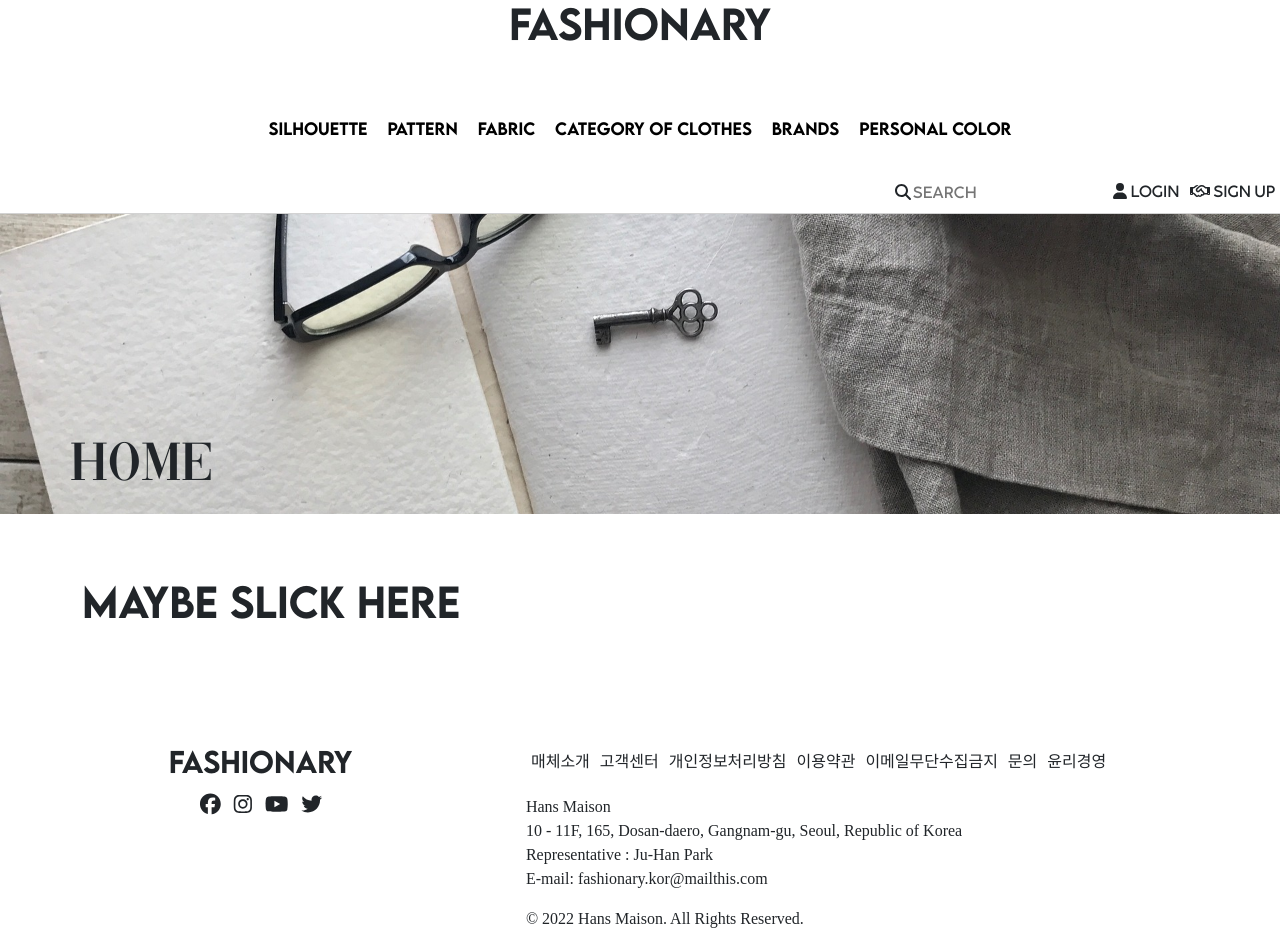
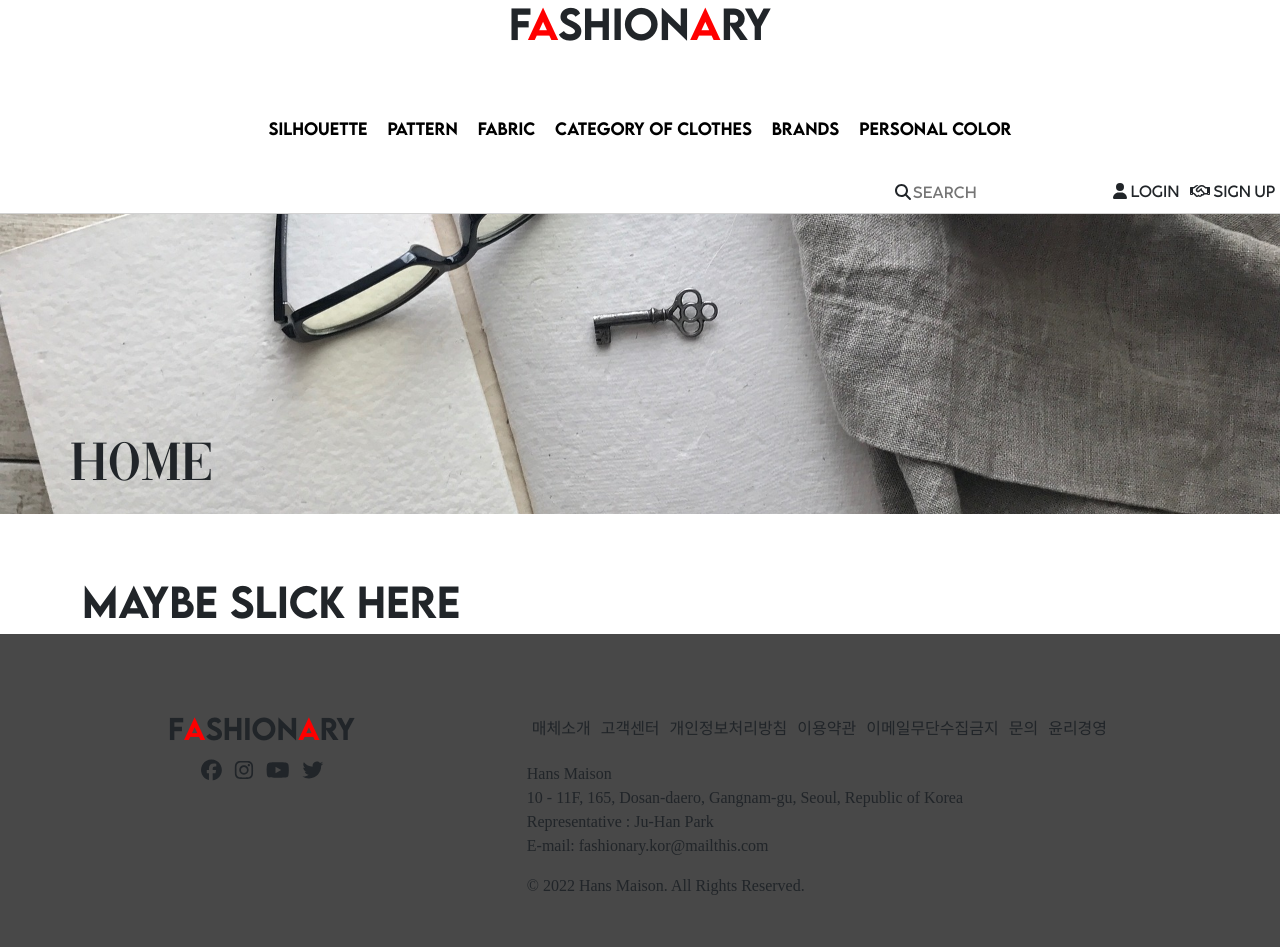
Before and after one commit to definitiomea/fashionary, a React (Create React App) app: page / in a window 1280 px wide. Built offline with nearby package versions, Linux system fonts and the light colour scheme; a web font is replaced by a local one.

Commit message:
로고 작업이 어렵다, 일단 이미지부터 넣기

```diff
--- a/src/App.css
+++ b/src/App.css
@@ -30,12 +30,31 @@
     src: url(./Sources/Font/Vogue.ttf);
 }
 
+/* .home-area {
+    position: relative;
+} */
+.paint-red {
+    color: red;
+}
 .home-logo {
     display: flex;
     justify-content: center;
     font-family: myLemonMilk;
     cursor: pointer;
+    position: relative;
 }
+/* .home-title {
+    z-index: 10;
+    position: relative;
+}
+.home-book {
+    position: absolute;
+    left: 50%;
+}
+.home-hanger {
+    position: absolute;
+    left: 50%;
+} */
 .from-side-menu {
     height: 100%;
     width: 100%;
@@ -258,8 +277,12 @@
     padding-inline-start: 0px;
 }
 
+.footer-container {
+    background-color: rgba(0, 0, 0, 0.716);
+}
 .footer {
-    margin-top: 10%;
+    margin-top: 7%;
+    margin-bottom: 3%;
     display: flex;
     justify-content: space-around;
     flex-wrap: wrap;
--- a/src/Components/Footer.jsx
+++ b/src/Components/Footer.jsx
@@ -5,12 +5,13 @@ import { faFacebook, faInstagram, faYoutube, faTwitter } from '@fortawesome/free
 const Footer = ({authenticate, setAuthenticate}) => {
     return (
         <footer>
+            <div className="footer-container">
                 <Container>
                     <Row>
                         <Col>
                             <div className="footer">
                                 <div>
-                                <h3 className="footer-title">FASHIONARY</h3>
+                                    <h3 className="footer-title">F<span className="paint-red">A</span>SHION<span className="paint-red">A</span>RY</h3>
                                     <ul className="footer-icon">
                                         <li><FontAwesomeIcon icon={faFacebook}></FontAwesomeIcon></li>
                                         <li><FontAwesomeIcon icon={faInstagram}></FontAwesomeIcon></li>
@@ -40,6 +41,7 @@ const Footer = ({authenticate, setAuthenticate}) => {
                         </Col>
                     </Row>
                 </Container>
+            </div>
         </footer>
     );
 }
--- a/src/Modules/HeaderMade.js
+++ b/src/Modules/HeaderMade.js
@@ -1,4 +1,7 @@
 import { useNavigate } from "react-router-dom";
+
+import { FontAwesomeIcon } from "@fortawesome/react-fontawesome";
+import { faBookOpen } from "@fortawesome/free-solid-svg-icons";
 
 const HeaderMade = () => {
     const navigate = useNavigate();
@@ -10,9 +13,14 @@ const HeaderMade = () => {
     return (
         <>
             <header>
-                <div className='home-logo' onClick={goHome}>
-                    <h1>FASHIONARY</h1>
-                </div>
+                {/* <div className="home-area"> */}
+                    <div className='home-logo' onClick={goHome}>
+                        <h1 className="home-title">F<span className="paint-red">A</span>SHION<span className="paint-red">A</span>RY
+                            {/* <FontAwesomeIcon icon={faBookOpen} className="home-book"></FontAwesomeIcon>
+                            <img src={require('../Sources/Img/hanger.png')} className="home-hanger"></img> */}
+                        </h1>
+                    </div>
+                {/* </div> */}
             </header>
         </>
     );
--- a/src/Modules/NavbarMade.js
+++ b/src/Modules/NavbarMade.js
@@ -1,5 +1,5 @@
 import { FontAwesomeIcon } from '@fortawesome/react-fontawesome';
-import { faBookOpen, faXmark } from '@fortawesome/free-solid-svg-icons'
+import { faBook, faXmark } from '@fortawesome/free-solid-svg-icons'
 
 import { Navigate, useNavigate } from 'react-router-dom';
 
@@ -53,7 +53,7 @@ const NavbarMade = ({authenticate, setAuthenticate}) => {
                     {horizonMenu()}
                 </ul>
                 <button className='index-btn hide' onClick={() => {setWidth("100%")}}>
-                    <FontAwesomeIcon icon={faBookOpen}></FontAwesomeIcon> INDEX
+                    <FontAwesomeIcon icon={faBook}></FontAwesomeIcon> INDEX
                 </button>
             </div>
         </>
```
Also changed, not shown: src/Sources/Img/hanger.png (added). Lines whose indentation alone changed are shown as unchanged.
